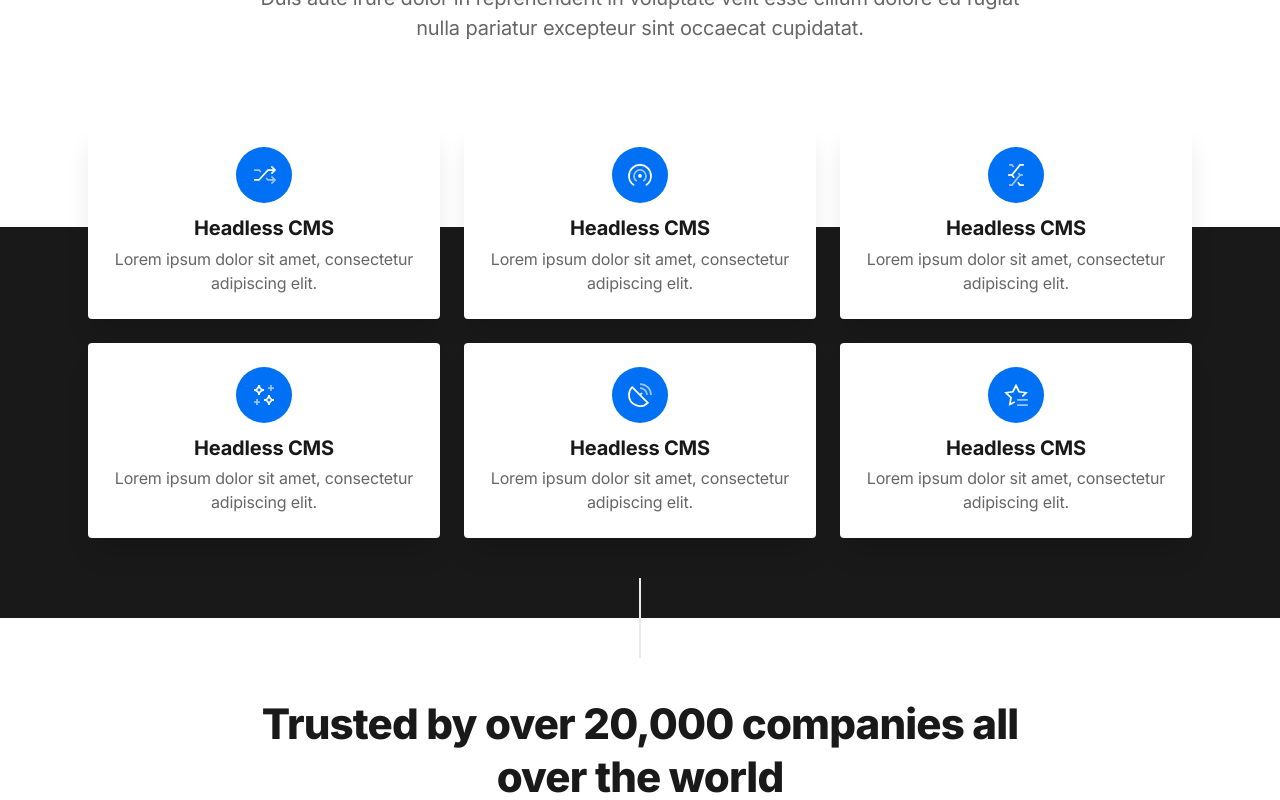
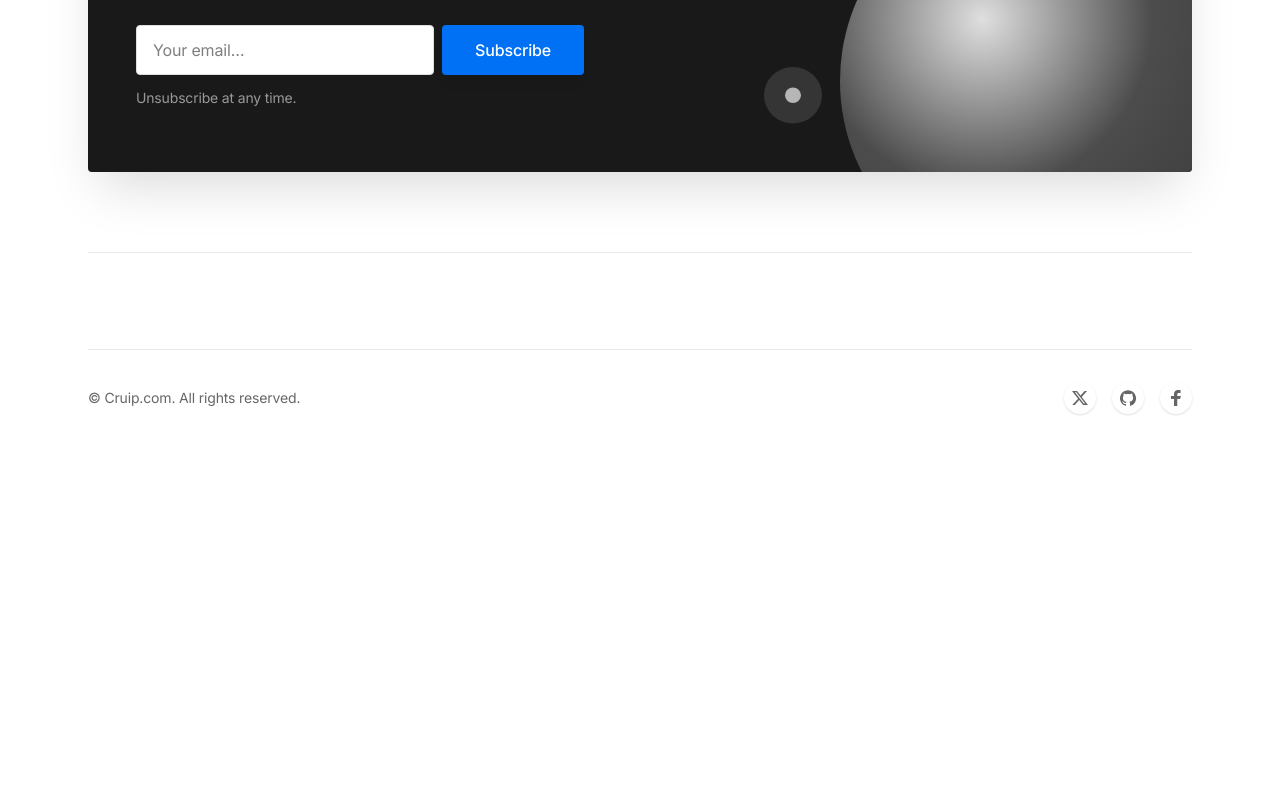
Before and after one commit to interwallet/interwallet.xyz, a Next.js app: page / in a window 1280 px wide. Shown: the part 1940-2740 px from the top of the page. After the commit the page ends 2386 px from the top, so only its background shows below. Built offline with nearby package versions, Linux system fonts and the light colour scheme.

Commit message:
remove unpopulated sections

```diff
--- a/app/(default)/page.tsx
+++ b/app/(default)/page.tsx
@@ -14,8 +14,8 @@ export default function Home() {
     <>
       <Hero />
       <Features />
-      <FeaturesBlocks />
-      <Testimonials />
+      {/* <FeaturesBlocks /> */}
+      {/* <Testimonials />1 */}
       <Newsletter />
     </>
   )
```
